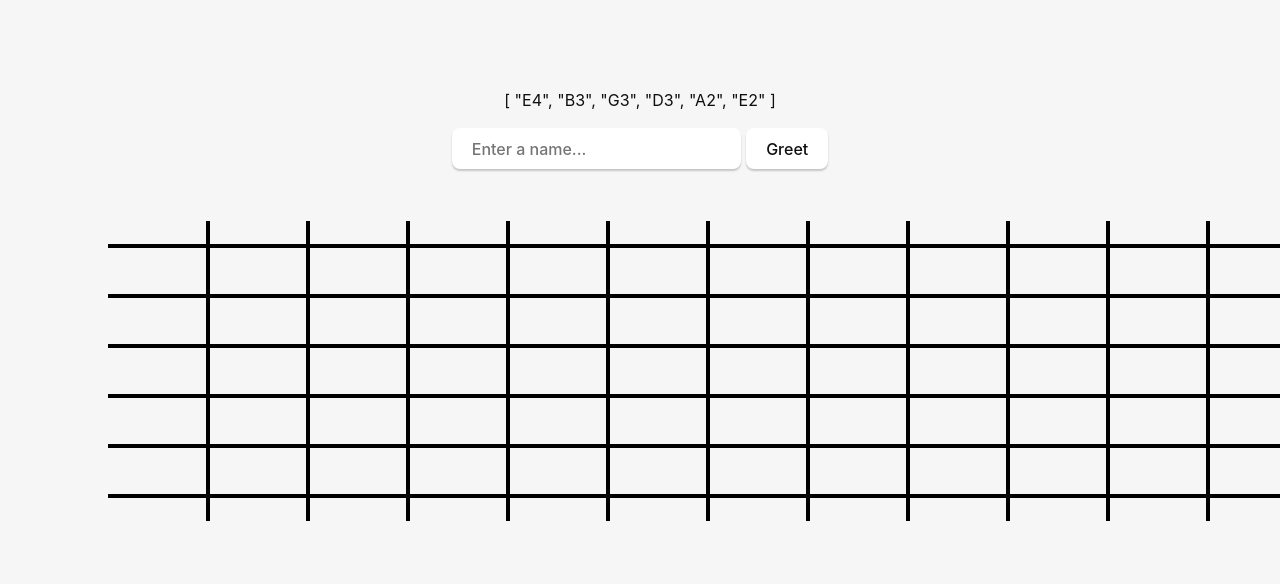
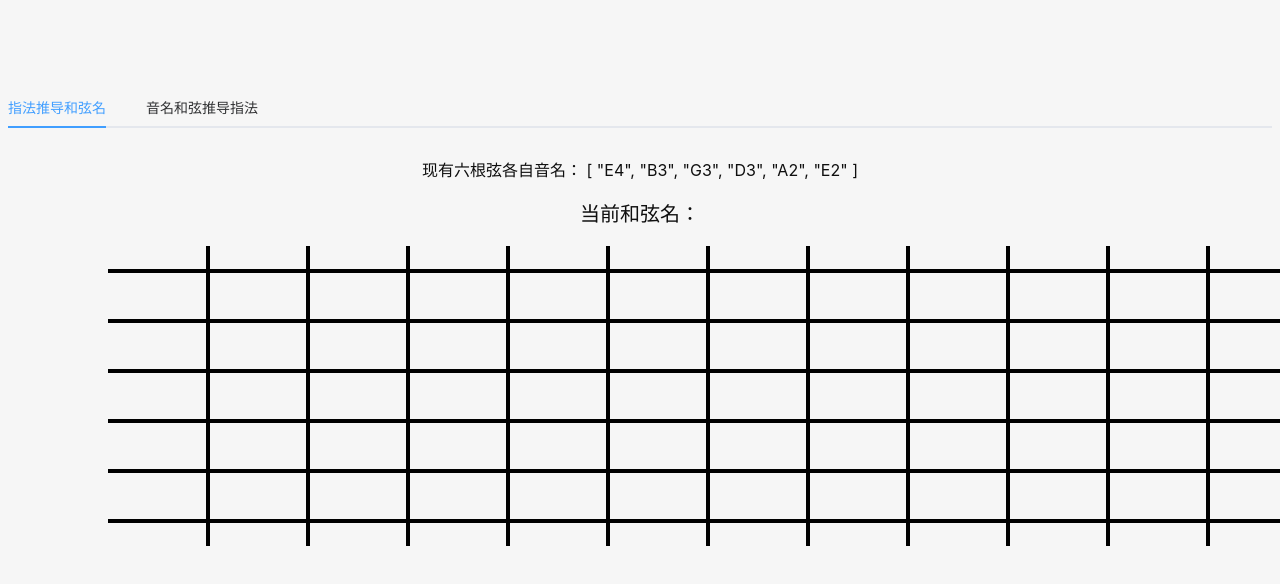
Before and after one commit to Zourunfa/guitar-assits, a Vue app: page / in a window 1280 px wide. Shown: the top 584 px of the page. Built offline with nearby package versions, Linux system fonts and the light colour scheme.

Commit message:
feat: 两个功能分tab

```diff
--- a/package.json
+++ b/package.json
@@ -11,12 +11,15 @@
   },
   "dependencies": {
     "@tauri-apps/api": "^1.5.0",
+    "element-plus": "^2.4.2",
     "vue": "^3.3.4"
   },
   "devDependencies": {
     "@tauri-apps/cli": "^1.5.0",
     "@vitejs/plugin-vue": "^4.2.3",
     "typescript": "^5.0.2",
+    "unplugin-auto-import": "^0.16.7",
+    "unplugin-vue-components": "^0.25.2",
     "vite": "^4.4.4",
     "vite-plugin-svg": "^0.7.0",
     "vue-tsc": "^1.8.5"
--- a/src/App.vue
+++ b/src/App.vue
@@ -1,26 +1,32 @@
 <script setup lang="ts">
-// This starter template is using Vue 3 <script setup> SFCs
-// Check out https://vuejs.org/api/sfc-script-setup.html#script-setup
-import ChordSelect from "./components/ChordSelect.vue";
-import ChordDraw from "./components/ChordDraw.vue";
-import Fingering from "./components/Fingering.vue";
-import { ref } from "vue";
+import ChordSelect from './components/ChordSelect.vue'
+import ChordDraw from './components/ChordDraw.vue'
+import Fingering from './components/Fingering.vue'
+import { ref } from 'vue'
 
-const chordDraw = ref();
+const chordDraw = ref()
 const handleDrawChord = (chordTone: string[]) => {
-  chordDraw.value.draw(chordTone);
-};
+  chordDraw.value.draw(chordTone)
+}
+
+const activeName = ref('1')
 </script>
 
 <template>
   <div class="container">
-    <Fingering></Fingering>
-    <ChordSelect ref="chordSelect" @draw-chord="handleDrawChord"></ChordSelect>
-    <ChordDraw ref="chordDraw" />
+    <el-tabs v-model="activeName" class="demo-tabs">
+      <el-tab-pane label="指法推导和弦名" name="1">
+        <Fingering></Fingering>
+      </el-tab-pane>
+      <el-tab-pane label="音名和弦推导指法" name="2">
+        <ChordSelect ref="chordSelect" @draw-chord="handleDrawChord"></ChordSelect>
+        <ChordDraw ref="chordDraw" />
+      </el-tab-pane>
+    </el-tabs>
   </div>
 </template>
 
-<style >
+<style>
 .container {
   text-align: center;
 }
--- a/src/components/Fingering.vue
+++ b/src/components/Fingering.vue
@@ -1,9 +1,9 @@
 <template>
-  <div>
-    {{ this.chordNotes }}
+  <div class="figering-container">
+    <p>现有六根弦各自音名： {{ chordNotes }}</p>
 
     <p>{{ chordTone }}</p>
-    <p>{{ chordName }}</p>
+    <p class="chord-name">当前和弦名：{{ chordName }}</p>
   </div>
 </template>
 
@@ -176,4 +176,8 @@ export default {
   fill: red; /* 悬停状态时的样式，例如将颜色更改为红色 */
   /* 其他悬停状态时的样式属性 */
 }
+
+.chord-name {
+  font-size: 30px;
+}
 </style>
--- a/vite.config.ts
+++ b/vite.config.ts
@@ -1,9 +1,21 @@
 import { defineConfig } from 'vite'
 import vue from '@vitejs/plugin-vue'
 import SvgPlugin from 'vite-plugin-svg'
+import AutoImport from 'unplugin-auto-import/vite'
+import Components from 'unplugin-vue-components/vite'
+import { ElementPlusResolver } from 'unplugin-vue-components/resolvers'
 // https://vitejs.dev/config/
 export default defineConfig(async () => ({
-  plugins: [vue(), SvgPlugin()],
+  plugins: [
+    vue(),
+    SvgPlugin(),
+    AutoImport({
+      resolvers: [ElementPlusResolver()],
+    }),
+    Components({
+      resolvers: [ElementPlusResolver()],
+    }),
+  ],
 
   // Vite options tailored for Tauri development and only applied in `tauri dev` or `tauri build`
   //
```
Also changed, not shown: auto-imports.d.ts (added, +9 -0 lines), components.d.ts (added, +17 -0 lines), src/main.ts (+5 -9 lines), 1 other file (tests, documents, lock files or other folders).
